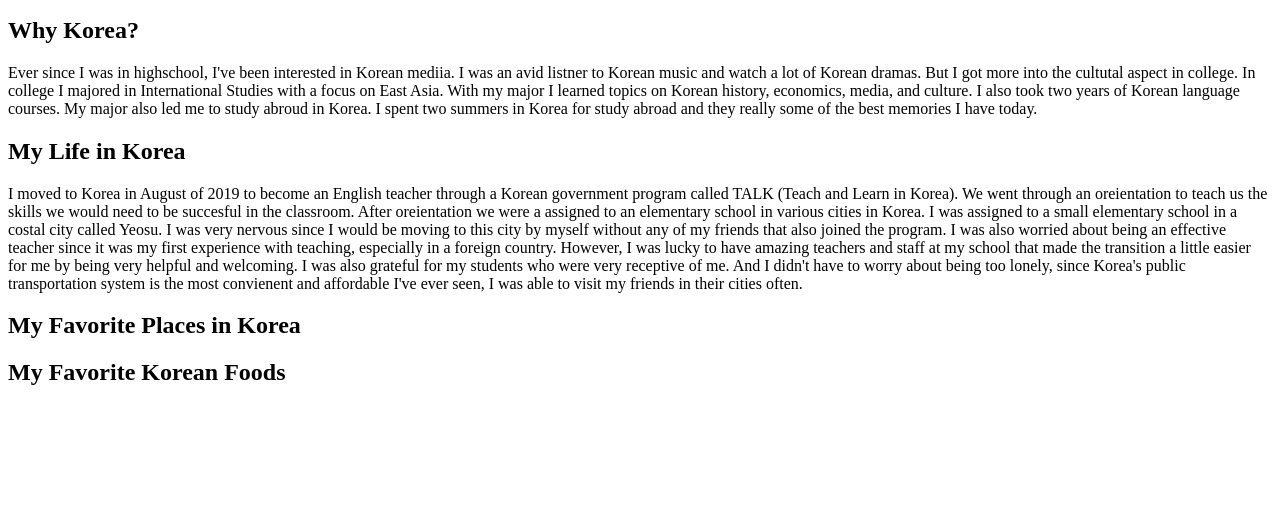
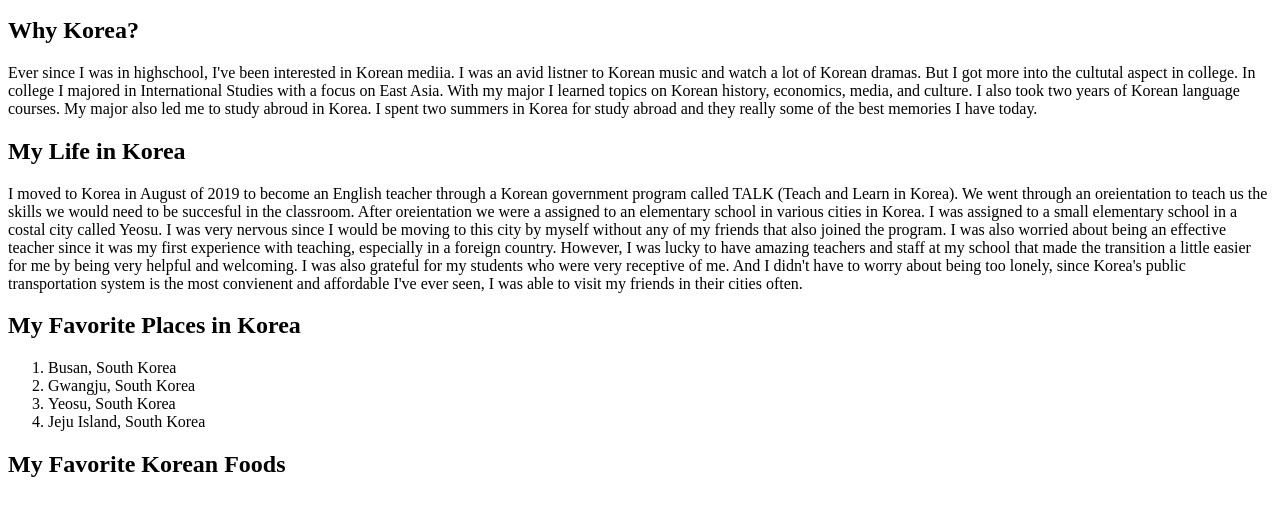
Before and after one commit to STL-LC101-Sept-22/js-assignment-4-html-me-something-danigongju, a website: page index.html in a window 1280 px wide. Shown: the part 101-616 px from the top of the page. Drawn offline with Linux system fonts and the light colour scheme.

Commit message:
Add ordered list to <h2>My Favorite Places in Korea</h2>

```diff
--- a/index.html
+++ b/index.html
@@ -32,6 +32,14 @@
            And I didn't have to worry about being too lonely, since Korea's public transportation system is the most convienent and affordable I've ever seen, I was able to visit my friends in their cities often.
          </p>
       <h2>My Favorite Places in Korea</h2>
+         <p>
+            <ol>
+               <li>Busan, South Korea</li>
+               <li>Gwangju, South Korea</li>
+               <li>Yeosu, South Korea</li>
+               <li>Jeju Island, South Korea</li>
+            </ol>
+         </p>
       <h2>My Favorite Korean Foods</h2>
 
       <footer></footer>
```
